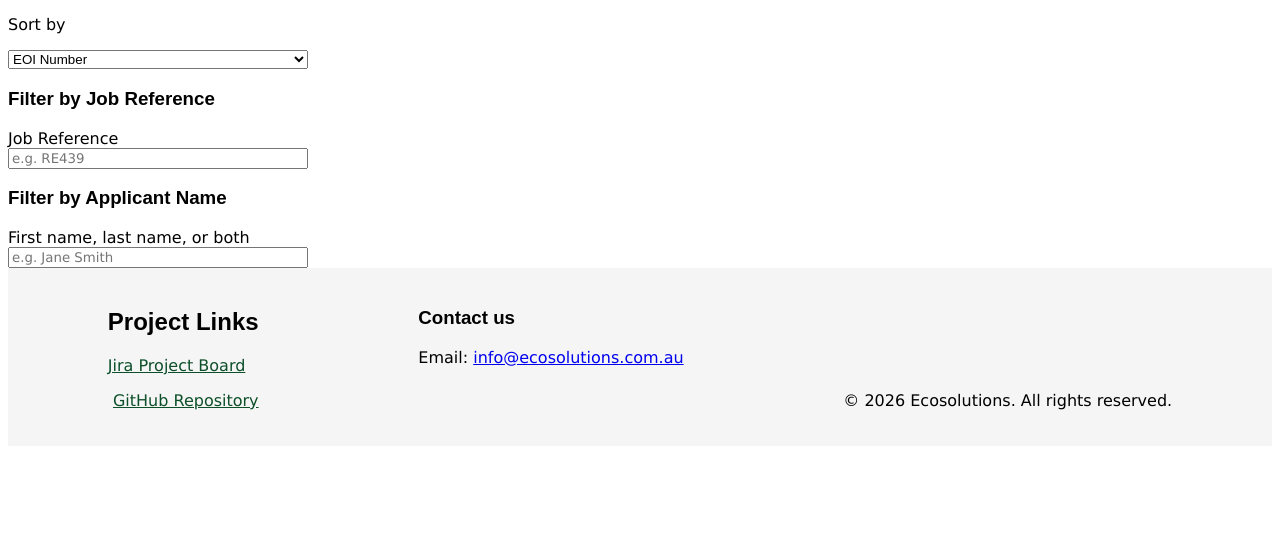
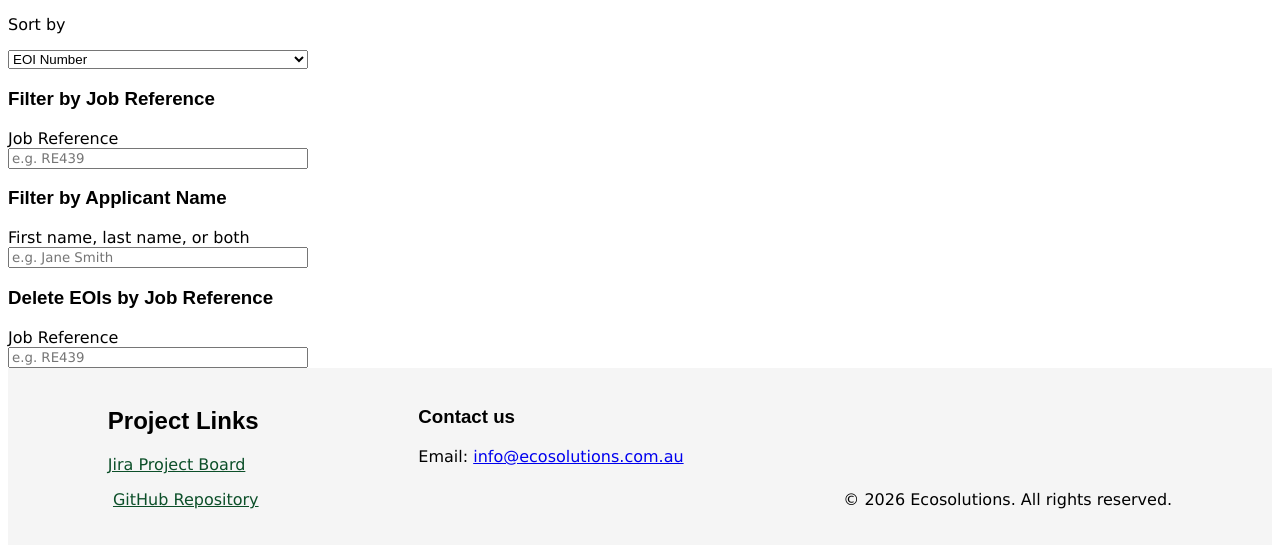
Before and after one commit to 106507468/group-part2, a PHP site: page /manage.php in a window 1280 px wide. Shown: the part 251-804 px from the top of the page. Before the commit the page ends 661 px from the top, so only its background shows below. Run offline with PHP 8.4, Linux system fonts and the light colour scheme; the visitor is signed in with stand-in values (Sample User, id 1).

Commit message:
Added delete EOI section and testing form layout

```diff
--- a/manage.php
+++ b/manage.php
@@ -34,7 +34,7 @@
 
     <!-- List of all EOIs -->
     <h3>List EOIs</h3>
-    <form method="get" action="manage.php">
+    <form method="get" action="manage.php" onsubmit="return confirm('Delete ALL EOIs for this job reference? This cannot be undone.');">
         <p for="sort_by">Sort by</p>
         <select id="sort_by" name="sort_by">
             <option value="EOInumber">EOI Number</option>
@@ -43,21 +43,25 @@
             <option value="first_name">First Name</option>
             <option value="status">Status</option>
         </select>
-    </form>
      <!-- Filter by job reference -->
         <h3>Filter by Job Reference</h3>
-    <form method="get" action="manage.php">
+
             <label for="filter_ref">Job Reference</label>
             <input type="text" id="filter_ref" name="filter_ref" placeholder="e.g. RE439">
-    </form>
 
     <!-- Filter by applicant name -->
         <h3>Filter by Applicant Name</h3>
-    <form method="get" action="manage.php">
+
             <label for="filter_name">First name, last name, or both</label>
             <input type="text" id="filter_name" name="filter_name" placeholder="e.g. Jane Smith">
+
+    <!-- Delete EOIs by job reference -->
+        <h3>Delete EOIs by Job Reference</h3>
+
+            <input type="hidden" name="action" value="delete_ref_no">
+            <label for="delete_ref">Job Reference</label>
+            <input type="text" id="delete_ref" name="delete_ref" placeholder="e.g. RE439" required>
     </form>
-
 
 
 
```
Lines whose indentation alone changed are shown as unchanged.
